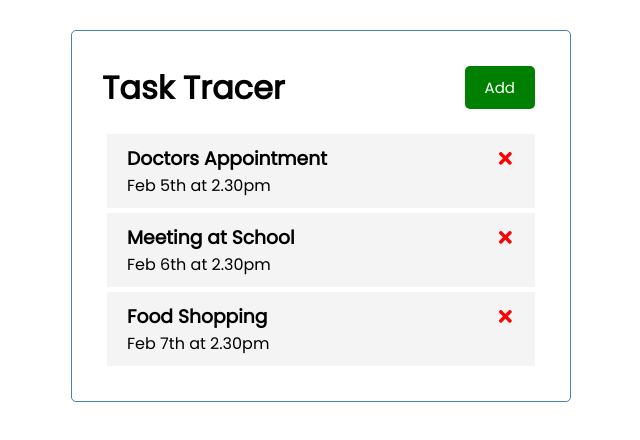
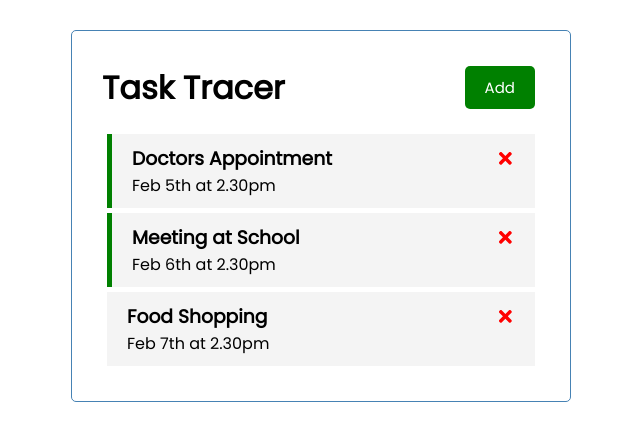
Before and after one commit to yungjas/learning-react, a React (Create React App) app: page / in a window 1280 px wide. Shown: the top 440 px of the page, without its empty margins (319-959 px from the left). Built offline with nearby package versions, Linux system fonts and the light colour scheme.

Commit message:
set reminder to true or false by double clicking

```diff
--- a/src/App.js
+++ b/src/App.js
@@ -38,6 +38,16 @@
     setTasks(tasks.filter((task) => task.id !== id))
   }
 
+  //toggle reminder
+  function toggleReminder(id){
+    setTasks(
+      tasks.map((task) =>
+        //if the id of the current iteration equals to the id that is passed in, copy all info of the task except change the reminder of the task to the opposite (i.e. if its currently true then it will be set to false and vice versa)
+        //else (from : onwards) there will be no change to the task
+        //... is a spread operator, used in cases where we want to create a new object and its information is copied from another object, except that we are making a few changes to the information of the new object
+        task.id === id ? {...task, reminder: !task.reminder} : task))
+  }
+
   return (
     //must only return one element, therefore if multiple elements need to be rendered, need to put it under one parent element
     <div className="container">
@@ -45,7 +55,7 @@
       {/* pass in tasks data (using props) into tasks component first (Tasks.js) */}
       {/* Tasks component will then use the map function to go thru each task and display each task using the Task component (Task.js) */}
       {/* if there are tasks, show the tasks, if no tasks then show the message no tasks to show */}
-      {tasks.length > 0 ? (<Tasks tasks={tasks} onDelete={deleteTask}/>) : ("No tasks to show")}
+      {tasks.length > 0 ? (<Tasks tasks={tasks} onDelete={deleteTask} onToggle={toggleReminder}/>) : ("No tasks to show")}
     </div>
   );
 }
--- a/src/components/Task.js
+++ b/src/components/Task.js
@@ -1,8 +1,9 @@
 import {FaTimes} from "react-icons/fa"
 
-const Task = ({task, onDelete}) => {
+const Task = ({task, onDelete, onToggle}) => {
     return (
-        <div className="task">
+        //if task.reminder is true, then set the class of the div to task reminder, else set the class of the div to task
+        <div className={`task ${task.reminder ? "reminder" : ""}`} onDoubleClick={() => onToggle(task.id)}>
             <h3>
                 {task.text}
                 {/* onDelete will work its way up (from Task component to Tasks component to App component) to call deleteTask function in App component */}
--- a/src/components/Tasks.js
+++ b/src/components/Tasks.js
@@ -1,12 +1,12 @@
 import Task from "./Task"
 
-const Tasks = ({tasks, onDelete}) => {
+const Tasks = ({tasks, onDelete, onToggle}) => {
     return (
         <div>
             {/* instead of using for loop to display the text of each task, we can use map */}
             {tasks.map((task) => (
                 // each child in a list should have a unique key prop, hence we are using id which is unique
-                <Task key={task.id} task={task} onDelete={onDelete}></Task>
+                <Task key={task.id} task={task} onDelete={onDelete} onToggle={onToggle}></Task>
             ))}
         </div>
     )
```
